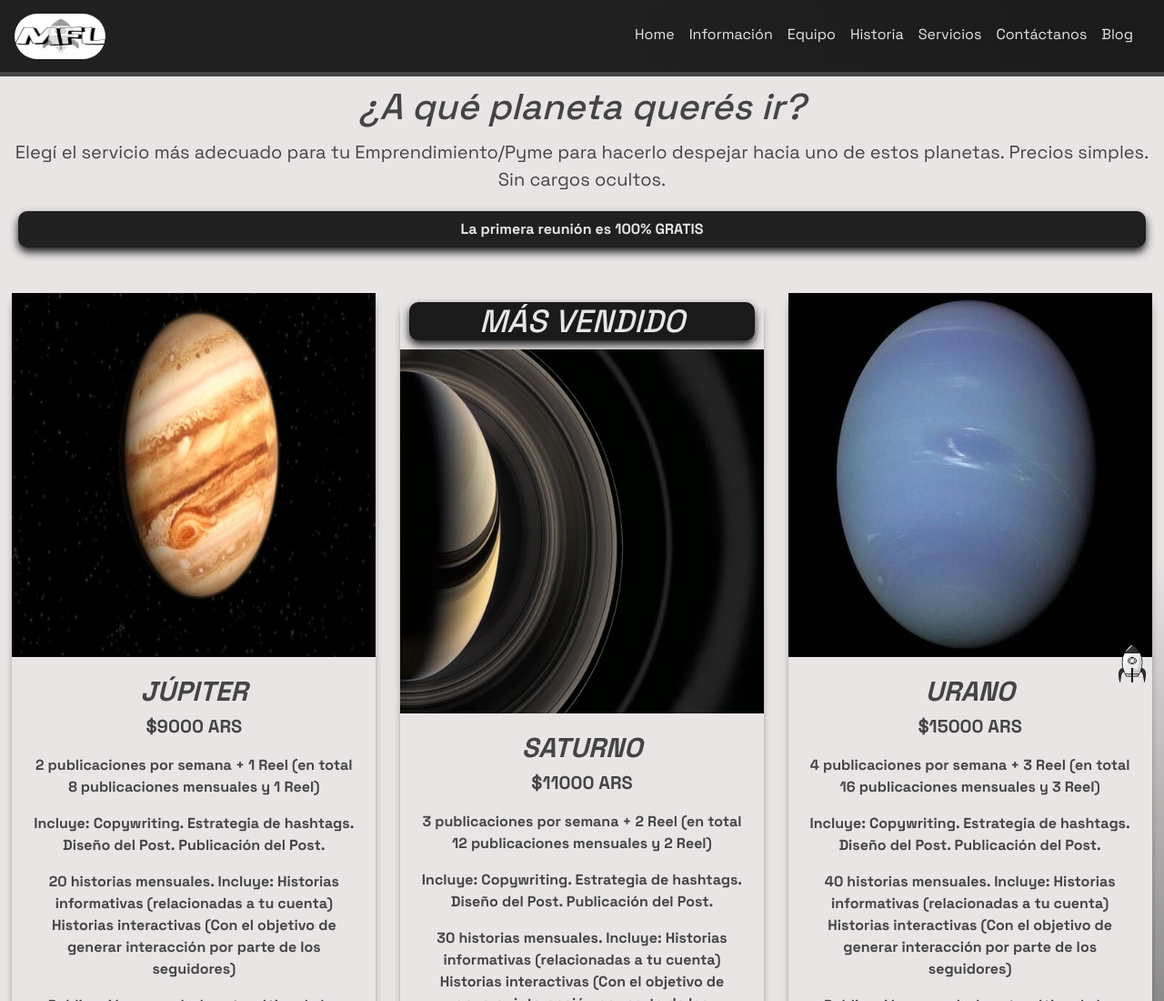
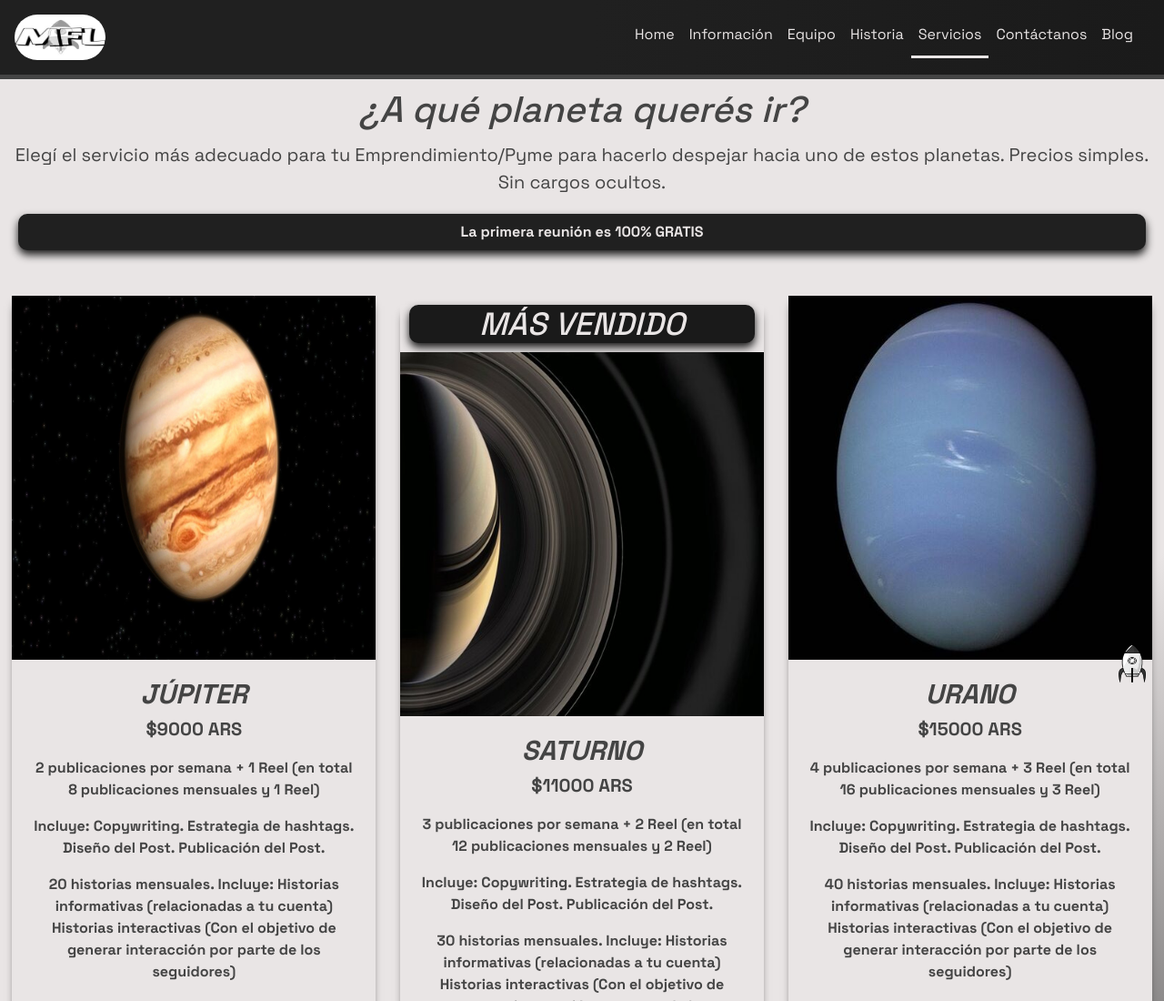
Before and after one commit to FacundoMarcoBacigalupo/Sitio-Web-MFL, a website: page Secciones/Servicios.html in a window 1280 px wide. Shown: the top 1100 px of the page at 91% size. Drawn offline with nearby package versions, Linux system fonts and the light colour scheme.

Commit message:
Coreccion pagina servicios

```diff
--- a/Secciones/Servicios.html
+++ b/Secciones/Servicios.html
@@ -46,7 +46,7 @@
                 <a class="nav-link efecto underline-linea" href="../Secciones/Historia.html">Historia</a>
                 </li>
                 <li class="nav-item">
-                    <a class="nav-link efecto underline-linea" href="../Secciones/Servicios.html">Servicios</a>
+                    <a class="nav-link efecto underline-linea" href="../Secciones/Servicios.html" id="servi">Servicios</a>
                 </li>
                 <li class="nav-item">
                     <a class="nav-link efecto underline-linea" href="../Secciones/Contactanos.html">Contáctanos</a>
```
